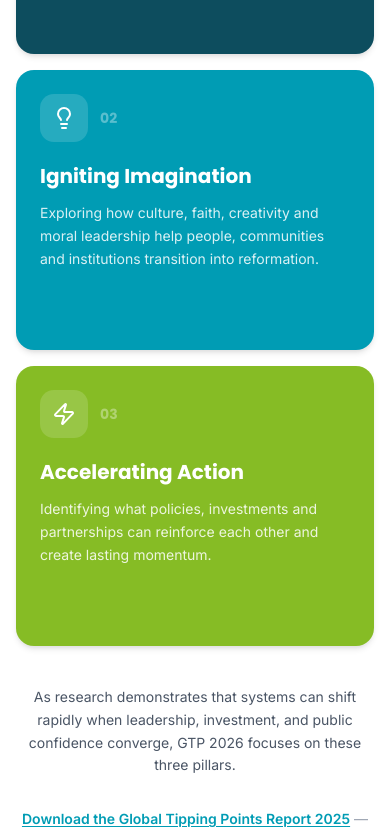
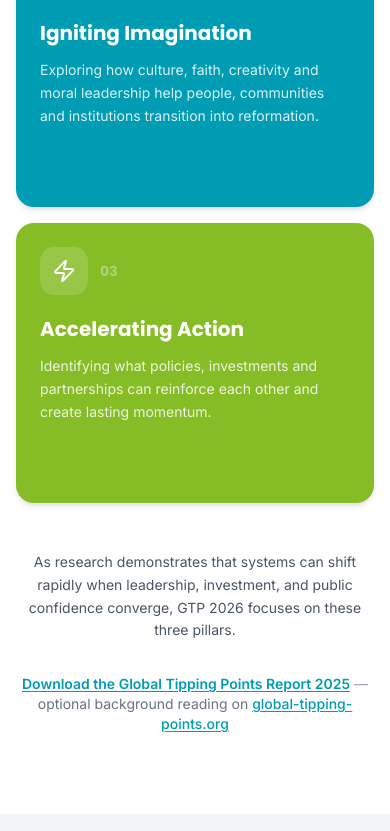
Before and after one commit to AmeerulH/scph-website, a Next.js app: page /events/gtp-2026/submissions in a window 390 px wide. Shown: the part 1163-1994 px from the top of the page. Built offline with nearby package versions, Linux system fonts and the light colour scheme.

Commit message:
fix: submissions page

```diff
--- a/src/app/events/gtp-2026/submissions/abstract-form.tsx
+++ b/src/app/events/gtp-2026/submissions/abstract-form.tsx
@@ -165,7 +165,7 @@
 
       <p className="text-sm leading-relaxed text-gray-600">
         We invite submissions advancing scientific understanding across Earth
-        Systems Science, Technology and AI, Governance, Finance and Business,
+        System Science, Technology and AI, Governance, Finance and Business,
         Faith and Culture, Communications, Nature-based Solutions, and Health.
         Topics focusing on Asian contexts where solutions are emerging at scale
         are particularly encouraged.
@@ -217,7 +217,7 @@
 // ─── Main Component ───────────────────────────────────────────────────────────
 
 const THEMES = [
-  "Earth Systems Science",
+  "Earth System Science",
   "Technology and AI",
   "Governance",
   "Finance and Business",
--- a/src/app/events/gtp-2026/submissions/page.tsx
+++ b/src/app/events/gtp-2026/submissions/page.tsx
@@ -19,6 +19,8 @@
 } from "lucide-react";
 import { SectionWrapper } from "@/components/shared/section-wrapper";
 import { StaggerReveal } from "@/components/motion/StaggerReveal";
+import { GTP_EXPLORE_VERTICAL_BG_CLASSNAMES } from "@/components/gtp/gtp-site-explore-cards";
+import { cn } from "@/lib/utils";
 import { AbstractForm } from "./abstract-form";
 import { WorkshopForm } from "./workshop-form";
 
@@ -44,8 +46,8 @@
         </h1>
         <div className="mx-auto mt-6 h-1 w-20 rounded-full bg-gtp-teal" />
         <p className="mx-auto mt-6 max-w-2xl text-base text-white/70 md:text-lg">
-          Submit scalable solutions emerging from Asia across the
-          conference&apos;s critical domains
+          Submit scalable solutions emerging across the conference&apos;s
+          critical domains
         </p>
       </div>
     </div>
@@ -60,7 +62,7 @@
     icon: TrendingDown,
     title: "Understanding the Shift",
     body: "Clarifying what is changing in the world today, including climate and nature risks, as well as social and economic pressures that affect health, food security and stability.",
-    cardClass: "bg-gtp-dark-teal text-white ring-white/10",
+    bgClass: GTP_EXPLORE_VERTICAL_BG_CLASSNAMES[0],
     iconWrap: "bg-white/15",
     iconColour: "text-white",
     bodyClass: "text-white/85",
@@ -72,7 +74,7 @@
     icon: Lightbulb,
     title: "Igniting Imagination",
     body: "Exploring how culture, faith, creativity and moral leadership help people, communities and institutions transition into reformation.",
-    cardClass: "bg-gtp-teal text-white ring-white/10",
+    bgClass: GTP_EXPLORE_VERTICAL_BG_CLASSNAMES[1],
     iconWrap: "bg-white/15",
     iconColour: "text-white",
     bodyClass: "text-white/85",
@@ -84,7 +86,7 @@
     icon: Zap,
     title: "Accelerating Action",
     body: "Identifying what policies, investments and partnerships can reinforce each other and create lasting momentum.",
-    cardClass: "bg-gtp-green text-white ring-white/10",
+    bgClass: GTP_EXPLORE_VERTICAL_BG_CLASSNAMES[2],
     iconWrap: "bg-white/15",
     iconColour: "text-white",
     bodyClass: "text-white/85",
@@ -95,11 +97,7 @@
 
 function PillarsSection() {
   return (
-    <SectionWrapper
-      title="Submit your research and proposal"
-      theme="gtp"
-      background="default"
-    >
+    <SectionWrapper theme="gtp" background="default">
       <p className="mb-8 max-w-3xl text-left text-base font-bold leading-relaxed text-gtp-dark-teal md:text-lg">
         We invite researchers and practitioners to submit abstracts for oral and
         poster presentations, and contribute to the programme agenda by
@@ -112,8 +110,8 @@
       </p>
 
       <StaggerReveal
-        className="flex flex-col gap-4 md:flex-row md:items-stretch md:gap-3"
-        itemClassName="w-full min-w-0 flex-1 basis-0 md:flex-[1_1_0%] md:transition-[flex-grow] md:duration-500 md:ease-in-out md:hover:flex-grow-[1.45]"
+        className="flex flex-col gap-4 pb-2 md:flex-row md:items-stretch md:gap-3"
+        itemClassName="w-full min-w-0 flex-1 basis-0 md:flex-[1_1_0%]"
       >
         {pillars.map(
           ({
@@ -121,7 +119,7 @@
             icon: Icon,
             title,
             body,
-            cardClass,
+            bgClass,
             iconWrap,
             iconColour,
             bodyClass,
@@ -130,7 +128,10 @@
           }) => (
             <div
               key={num}
-              className={`flex h-full min-h-[280px] w-full flex-col rounded-2xl p-6 shadow-md ring-1 md:min-h-[320px] ${cardClass}`}
+              className={cn(
+                "flex h-full min-h-[280px] w-full flex-col rounded-2xl p-6 text-white shadow-md ring-1 ring-white/15 transition-shadow duration-300 md:min-h-[320px] md:hover:shadow-xl",
+                bgClass,
+              )}
             >
               <div className="mb-5 flex items-center gap-3">
                 <div
@@ -169,7 +170,15 @@
         </Link>
         <span className="text-gray-400"> — </span>
         <span className="text-gray-500">
-          background reading for submitters (opens global-tipping-points.org)
+          optional background reading on{" "}
+          <Link
+            href="https://global-tipping-points.org/"
+            target="_blank"
+            rel="noopener noreferrer"
+            className="font-medium text-gtp-teal underline underline-offset-2 hover:text-gtp-dark-teal"
+          >
+            global-tipping-points.org
+          </Link>
         </span>
       </p>
     </SectionWrapper>
@@ -332,6 +341,11 @@
                   {TABS.find((t) => t.id === activeTab)?.deadline}
                 </span>
               </p>
+              <p className="mt-3 text-sm leading-relaxed text-gray-600">
+                {activeTab === "abstract"
+                  ? "Complete all required fields. The presenting author must submit this form."
+                  : "Complete all required fields. The proposed lead facilitator should submit this form."}
+              </p>
             </div>
             <div className="p-6 sm:p-8">
               {activeTab === "abstract" ? <AbstractForm /> : <WorkshopForm />}
--- a/src/app/events/gtp-2026/submissions/workshop-form.tsx
+++ b/src/app/events/gtp-2026/submissions/workshop-form.tsx
@@ -448,7 +448,7 @@
         </p>
         <div className="grid grid-cols-2 gap-1 text-sm text-gray-600">
           {[
-            "Earth Systems Science",
+            "Earth System Science",
             "Technology and AI",
             "Governance",
             "Finance and Business",
@@ -507,7 +507,7 @@
 // ─── Secondary Themes Checkbox Group ─────────────────────────────────────────
 
 const THEMES = [
-  "Earth Systems Science",
+  "Earth System Science",
   "Technology and AI",
   "Governance",
   "Finance and Business",
--- a/src/components/motion/ScrollReveal.tsx
+++ b/src/components/motion/ScrollReveal.tsx
@@ -37,7 +37,7 @@
         margin: prefersReducedMotion ? undefined : margin,
       }}
       transition={variants.transition}
-      className={cn(className)}
+      className={cn("overflow-visible", className)}
     >
       {children}
     </motion.div>
--- a/src/components/motion/StaggerReveal.tsx
+++ b/src/components/motion/StaggerReveal.tsx
@@ -47,14 +47,14 @@
       initial="initial"
       whileInView="animate"
       viewport={{ once: true, amount }}
-      className={cn(className)}
+      className={cn("overflow-visible", className)}
     >
       {Array.isArray(children)
         ? children.map((child, i) => (
             <motion.div
               key={i}
               variants={itemVariants}
-              className={cn(itemClassName)}
+              className={cn("overflow-visible", itemClassName)}
             >
               {child}
             </motion.div>
@@ -63,7 +63,7 @@
             <motion.div
               key={i}
               variants={itemVariants}
-              className={cn(itemClassName)}
+              className={cn("overflow-visible", itemClassName)}
             >
               {child}
             </motion.div>
--- a/src/components/shared/section-wrapper.tsx
+++ b/src/components/shared/section-wrapper.tsx
@@ -110,7 +110,12 @@
       id={id}
       className={cn("py-20 px-4 md:px-6 lg:px-8 md:py-28", bgClass, className)}
     >
-      <div className={cn("mx-auto max-w-7xl", contentClassName)}>
+      <div
+        className={cn(
+          "mx-auto max-w-7xl overflow-visible",
+          contentClassName,
+        )}
+      >
         {scrollReveal ? (
           <ScrollReveal amount={0.05}>{content}</ScrollReveal>
         ) : (
```
